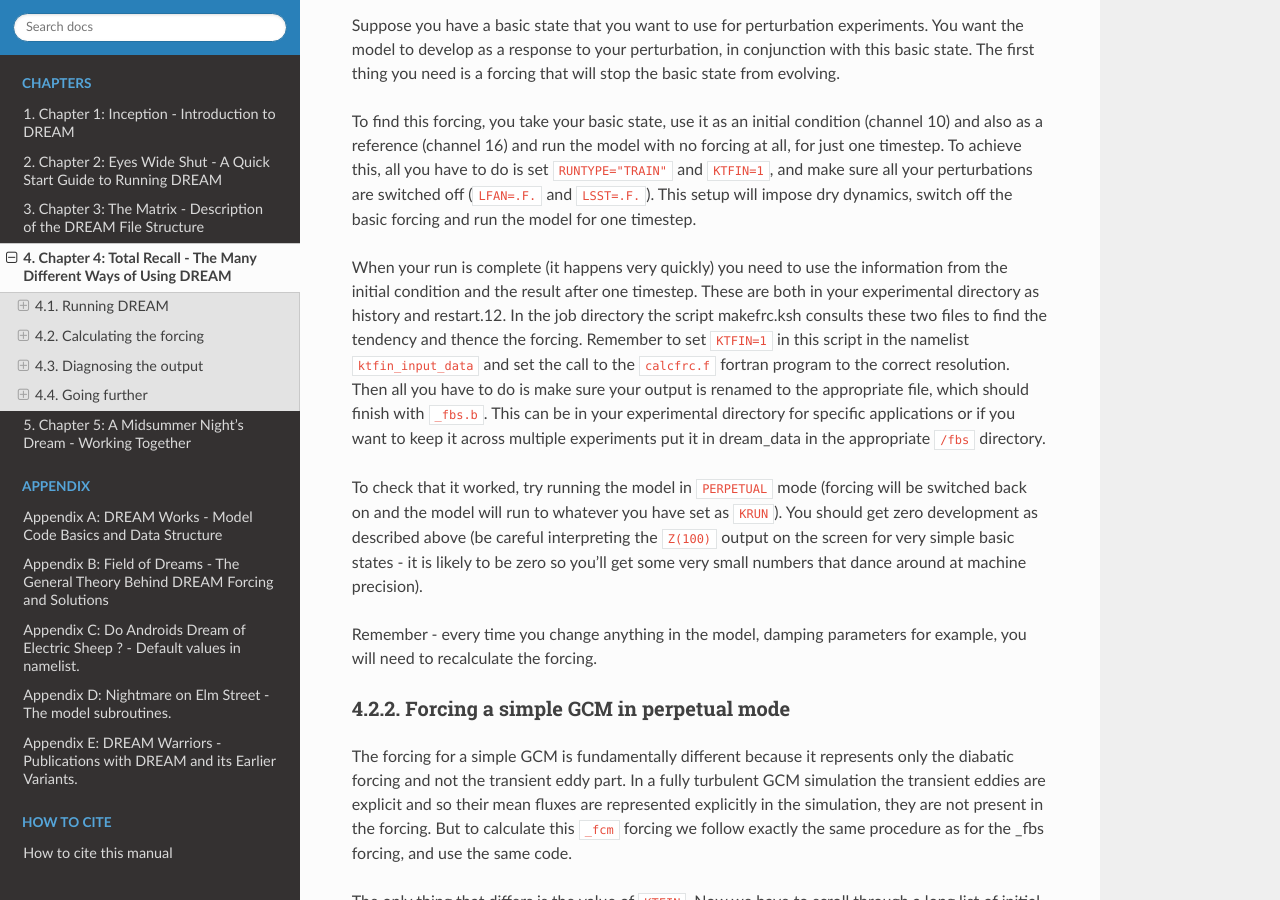
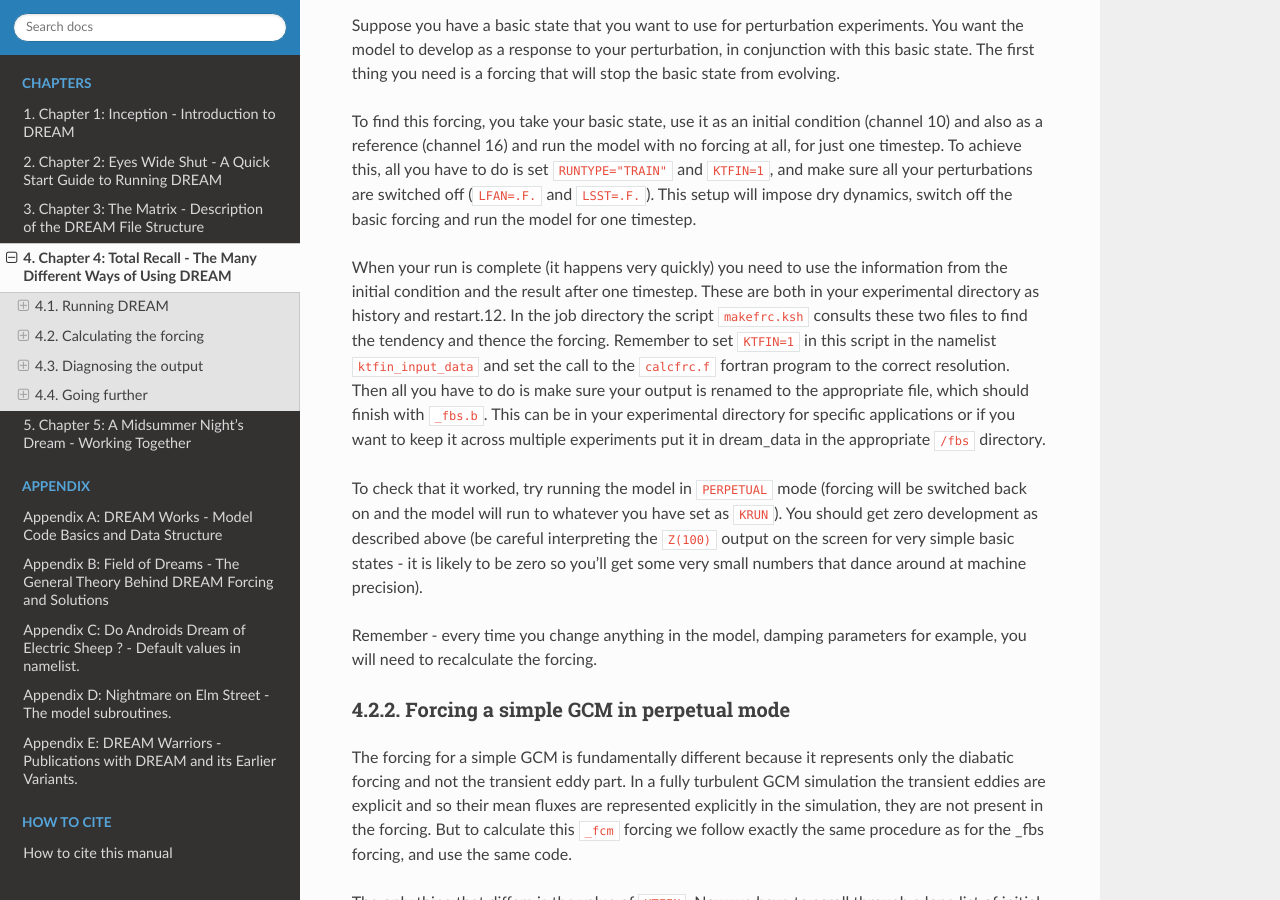
Before and after one commit to dream-gcm/usermanual, a Sphinx documentation site: the page built from source/Chapter4.md, in a window 1280 px wide and 900 px high, scrolled down 5650 px. Built offline with Sphinx 7.4.7 and the Read the Docs theme 2.0.0, drawn with Linux system fonts in a browser that asks for light colours.

```diff
--- a/source/Chapter4.md
+++ b/source/Chapter4.md
@@ -103,7 +103,7 @@ Suppose you have a basic state that you want to use for perturbation experiments
 
 To find this forcing, you take your basic state, use it as an initial condition (channel 10) and also as a reference (channel 16) and run the model with no forcing at all, for just one timestep. To achieve this, all you have to do is set `RUNTYPE="TRAIN"` and `KTFIN=1`, and make sure all your perturbations are switched off (`LFAN=.F.` and `LSST=.F.`). This setup will impose dry dynamics, switch off the basic forcing and run the model for one timestep.
 
-When your run is complete (it happens very quickly) you need to use the information from the initial condition and the result after one timestep. These are both in your experimental directory as history and restart.12. In the job directory the script makefrc.ksh consults these two files to find the tendency and thence the forcing. Remember to set `KTFIN=1` in this script in the namelist `ktfin_input_data`  and set the call to the `calcfrc.f` fortran program to the correct resolution. Then all you have to do is make sure your output is renamed to the appropriate file, which should finish with `_fbs.b`. This can be in your experimental directory for specific applications or if you want to keep it across multiple experiments put it in dream_data in the appropriate `/fbs` directory.
+When your run is complete (it happens very quickly) you need to use the information from the initial condition and the result after one timestep. These are both in your experimental directory as history and restart.12. In the job directory the script `makefrc.ksh` consults these two files to find the tendency and thence the forcing. Remember to set `KTFIN=1` in this script in the namelist `ktfin_input_data`  and set the call to the `calcfrc.f` fortran program to the correct resolution. Then all you have to do is make sure your output is renamed to the appropriate file, which should finish with `_fbs.b`. This can be in your experimental directory for specific applications or if you want to keep it across multiple experiments put it in dream_data in the appropriate `/fbs` directory.
 
 To check that it worked, try running the model in `PERPETUAL` mode (forcing will be switched back on and the model will run to whatever you have set as `KRUN`). You should get zero development as described above (be careful interpreting the `Z(100)` output on the screen for very simple basic states - it is likely to be zero so you'll get some very small numbers that dance around at machine precision).
 
```
